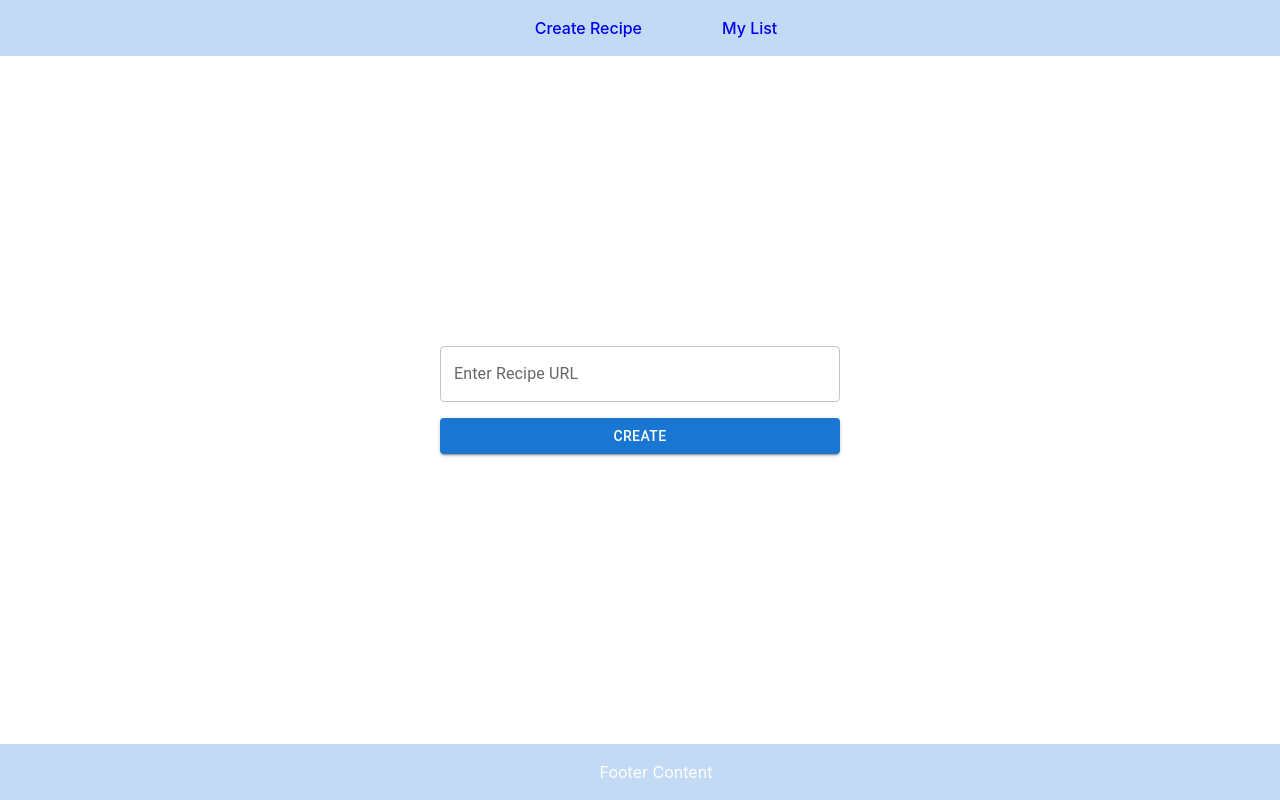
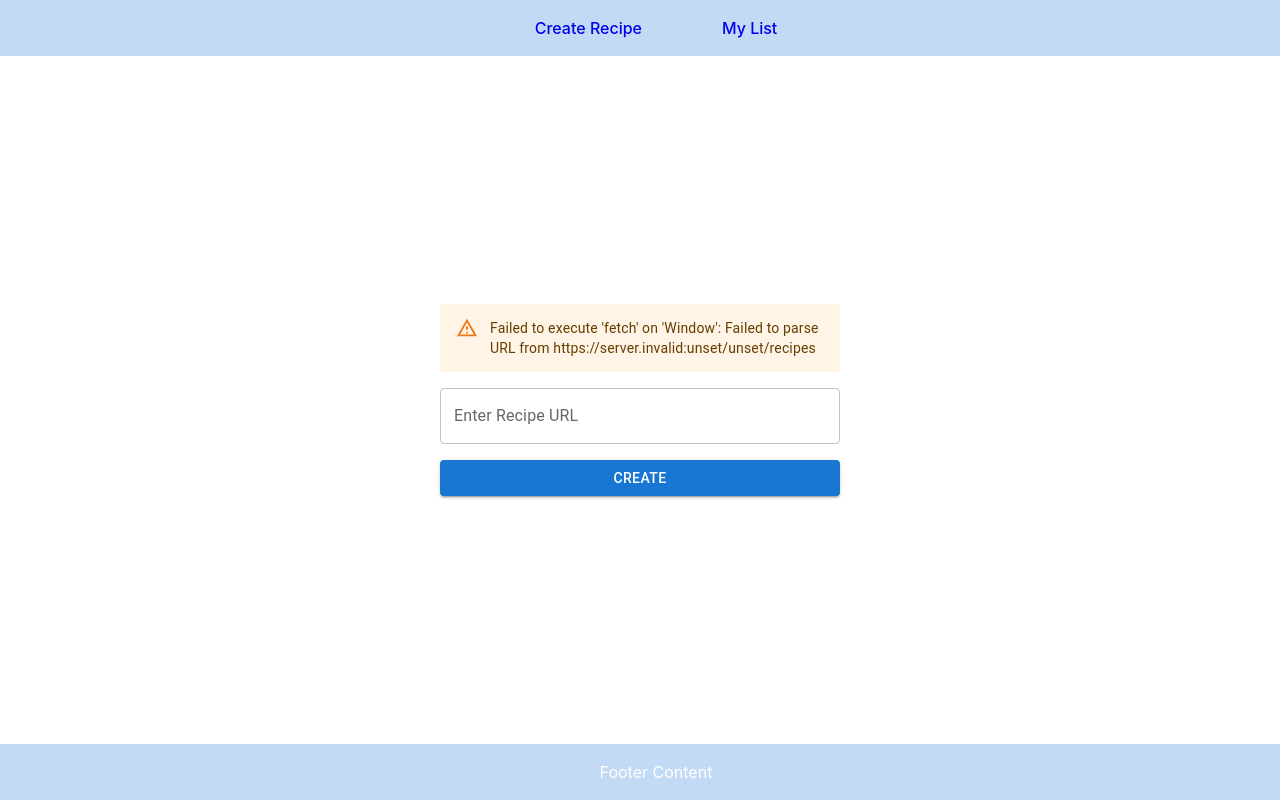
Before and after one commit to ericos-bennett/enPlace, a React (Vite) app in the folder frontend/: page / in a window 1280 px wide. Both pictures are taken after typing "Sample" into the empty fields and a click on the button "CREATE". Built offline with nearby package versions, Linux system fonts and the light colour scheme; no server answers.

Commit message:
alert user if create URL returns 400

```diff
--- a/frontend/src/components/CreateRecipeForm/CreateRecipeForm.tsx
+++ b/frontend/src/components/CreateRecipeForm/CreateRecipeForm.tsx
@@ -1,5 +1,5 @@
 import React, { useState, ChangeEvent, FormEvent } from 'react'
-import { Box, Button, TextField } from '@mui/material'
+import { Box, Button, TextField, Alert } from '@mui/material'
 import { createRecipe } from '~/services/recipe'
 import './CreateRecipeForm.css'
 
@@ -10,8 +10,9 @@ interface CreateRecipeFormProps {
 export const CreateRecipeForm: React.FC<CreateRecipeFormProps> = ({
   onCreateRecipe,
 }) => {
-  const [inputValue, setInputValue] = useState('')
-  const [isSubmitting, setIsSubmitting] = useState(false)
+  const [inputValue, setInputValue] = useState<string>('')
+  const [isSubmitting, setIsSubmitting] = useState<boolean>(false)
+  const [error, setError] = useState<string | null>(null) // State to hold error message
 
   const handleInputChange = (event: ChangeEvent<HTMLInputElement>) => {
     setInputValue(event.target.value)
@@ -21,12 +22,13 @@ export const CreateRecipeForm: React.FC<CreateRecipeFormProps> = ({
     event.preventDefault()
     if (isSubmitting) return
     setIsSubmitting(true)
+    setError(null)
 
     try {
       const { recipeId } = await createRecipe(inputValue)
       onCreateRecipe(recipeId)
-    } catch (error) {
-      console.log(`Error creating recipe with input '${inputValue}':`, error)
+    } catch (error: any) {
+      setError(error.message)
     } finally {
       setInputValue('')
       setIsSubmitting(false)
@@ -39,6 +41,7 @@ export const CreateRecipeForm: React.FC<CreateRecipeFormProps> = ({
       onSubmit={handleSubmit}
       className="create-recipe-form"
     >
+      {error && <Alert severity="warning">{error}</Alert>}
       <TextField
         label="Enter Recipe URL"
         variant="outlined"
--- a/frontend/src/services/recipe.ts
+++ b/frontend/src/services/recipe.ts
@@ -29,7 +29,8 @@ export const createRecipe = async (
     return response.json()
   }
   if (!response.ok) {
-    throw new Error(`HTTP error! status: ${response.status}`)
+    const { errorMessage } = await response.json()
+    throw new Error(errorMessage)
   }
   return response.json()
 }
```
Also changed, not shown: 2 other files (tests, documents, lock files or other folders).
